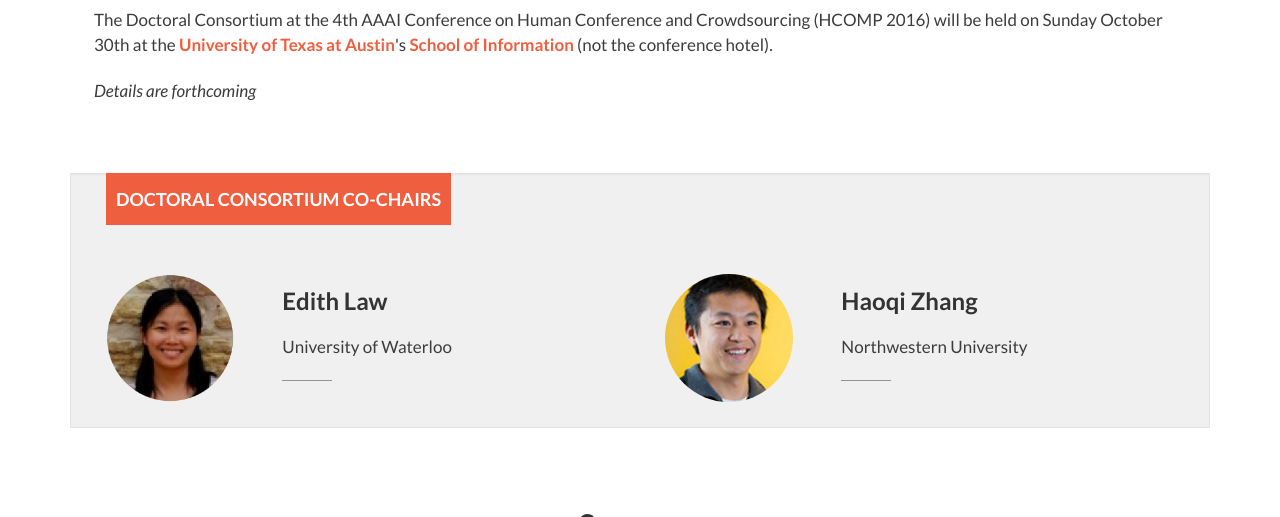
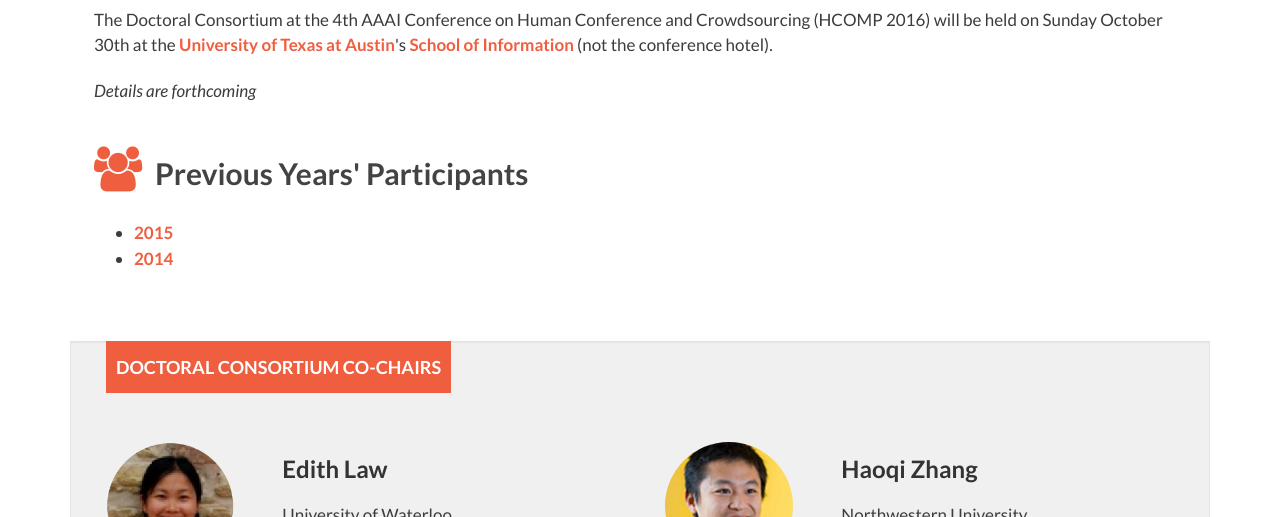
Before and after one commit to utir/hcomp16, a plain HTML site: page dc.html in a window 1280 px wide. Shown: the part 583-1100 px from the top of the page. Drawn offline with Linux system fonts and the light colour scheme.

Commit message:
previous years

```diff
--- a/dc.html
+++ b/dc.html
@@ -101,6 +101,7 @@
 <div class="container">
     <div class="intro-text">
         <div class="row">
+
             <div class="col-md-12">
                 <div class="intro-paragraph">
                     <ul class="list-inline">
@@ -111,6 +112,19 @@
                     <p class="lead"><i>Details are forthcoming</i></p>
                 </div>
             </div>
+
+            <div class="col-md-12">
+                <div class="intro-paragraph">
+                    <ul class="list-inline">
+                        <li><i class="icon-font fa fa-users"></i></li>
+                        <li><h2 class="section-heading">Previous Years' Participants</h2></li>
+                    </ul>
+		    <ul class="lead">
+			<li><a class="theme-link" href="http://www.humancomputation.com/2015/dc.html">2015</a>
+			<li><a class="theme-link" href="http://www.humancomputation.com/2014/dc.html">2014</a>
+                </div>
+            </div>
+
         </div>
     </div>
 </div>
```
